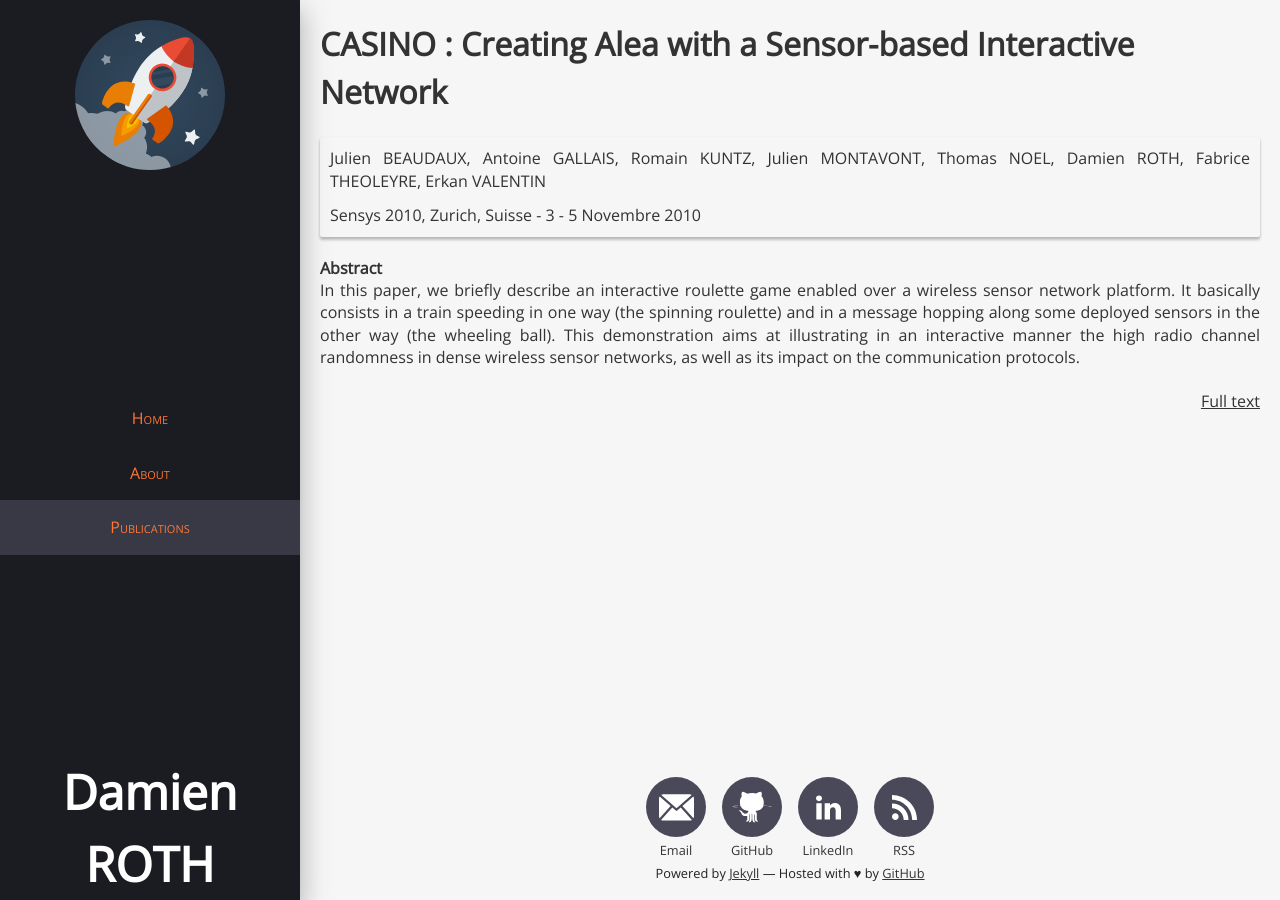
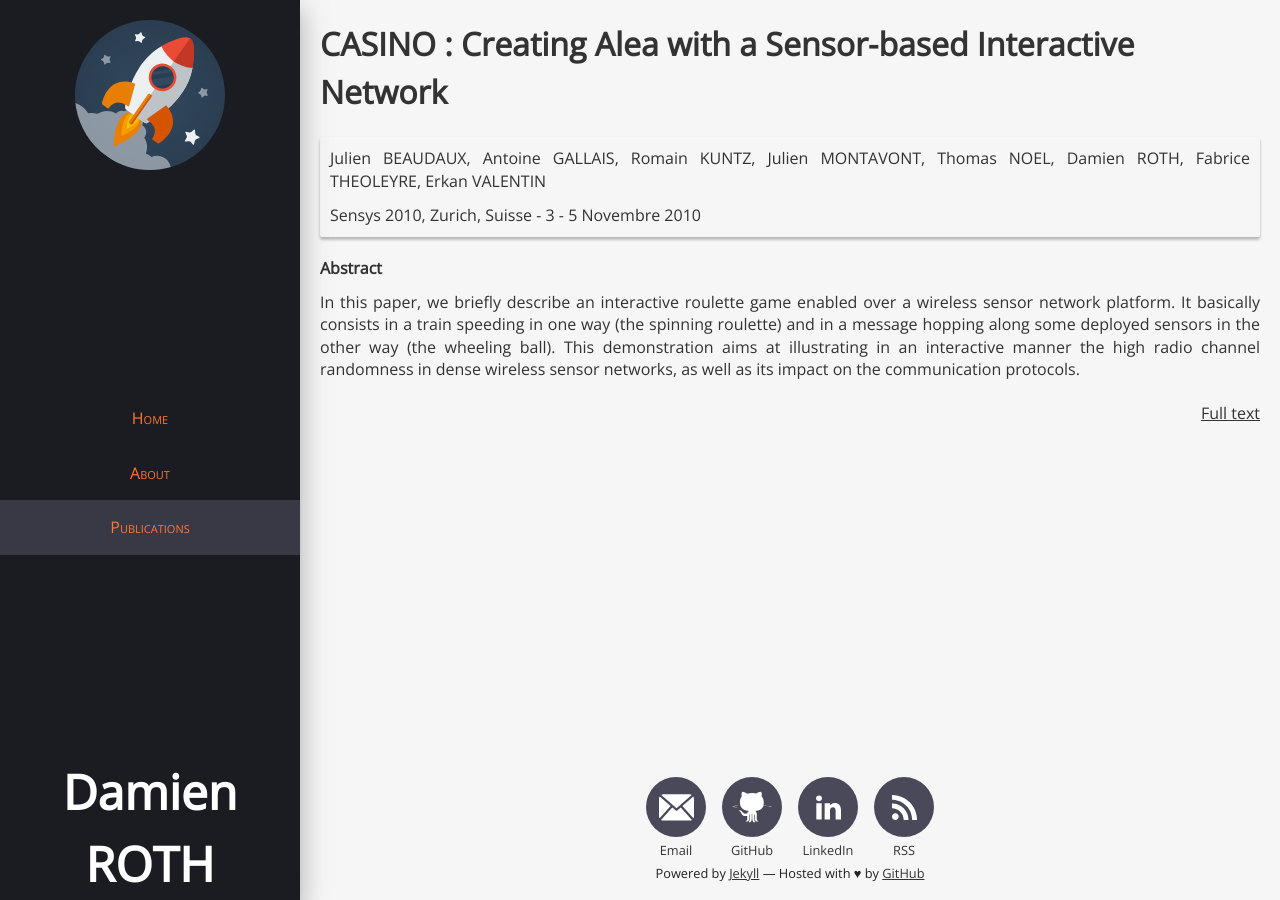
Before and after one commit to ysaak/ysaak.github.io, a Jekyll site: the page built from _publications/2010_sensys.md, in a window 1280 px wide. Built offline with Jekyll 4.4.1, drawn with Linux system fonts in a browser that asks for light colours.

Commit message:
Update publication layout

```diff
--- a/_layouts/publication.html
+++ b/_layouts/publication.html
@@ -8,9 +8,7 @@ layout: page
 </header>
 
 <p><strong>Abstract</strong></p>
-<div class="post-content">
 {{ content }}
-</div>
 
 {% if page.link %}
 <footer class="ptm txtright">
```
